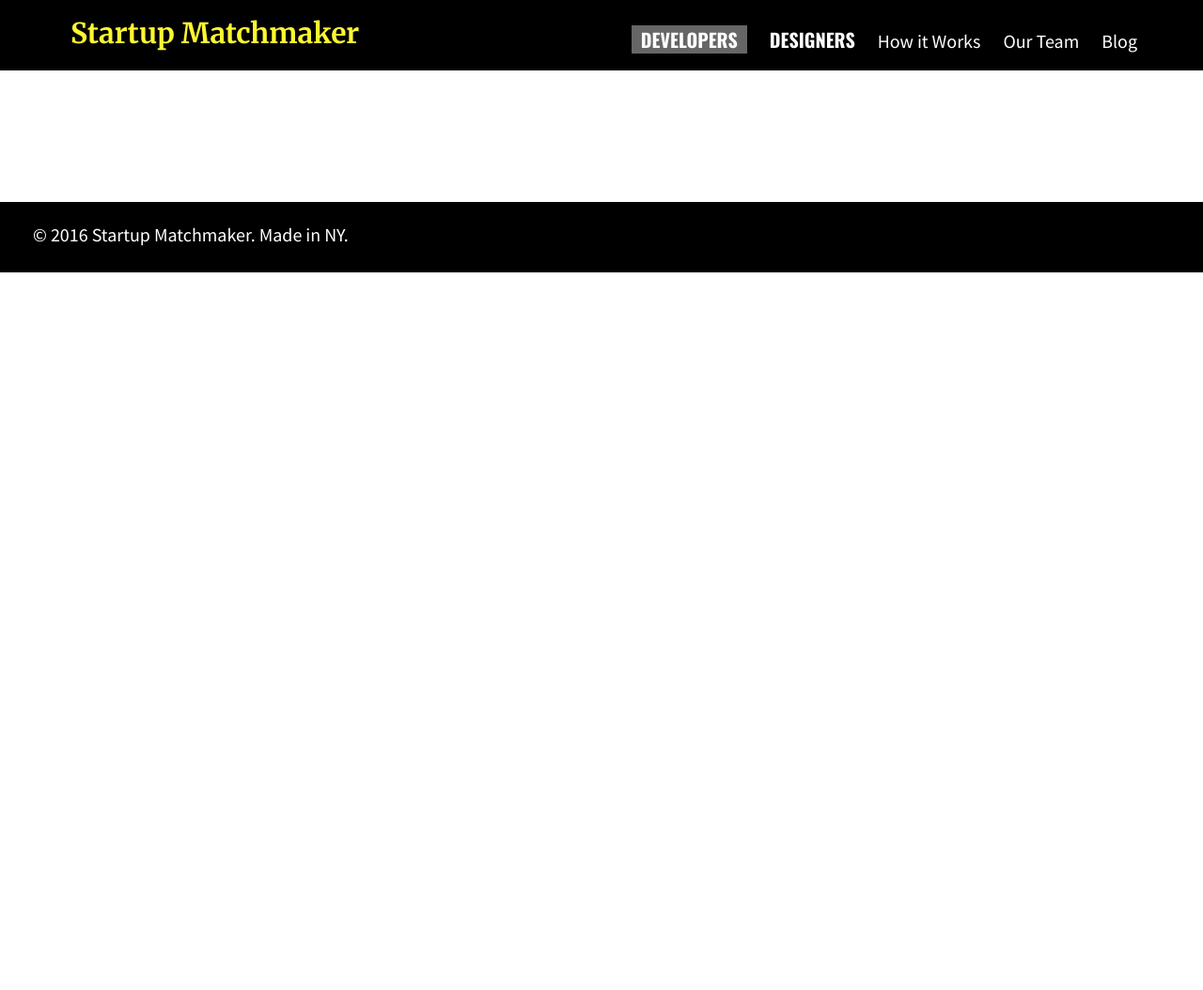
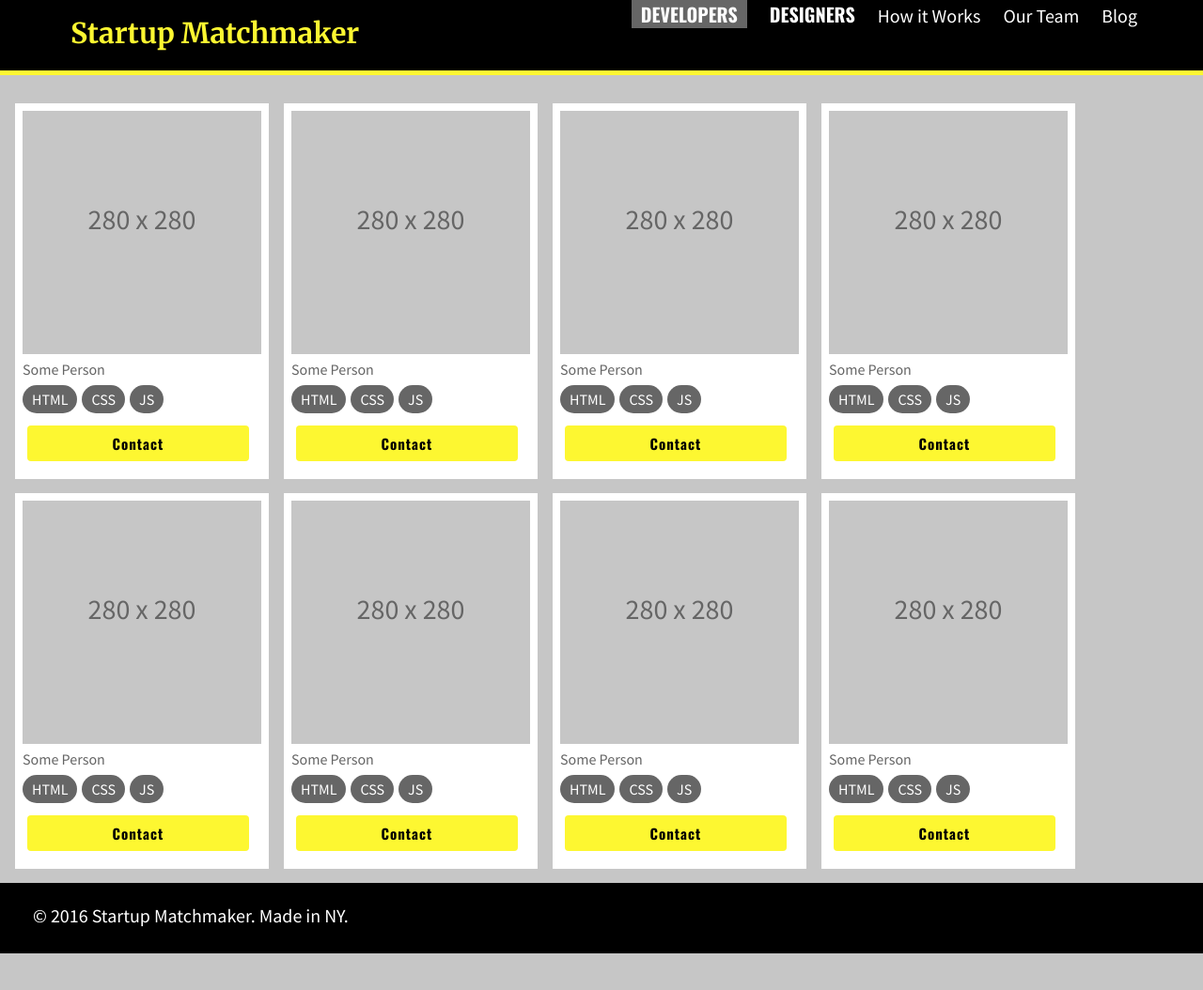
Before and after one commit to empecot/startup_matchmaker, a plain HTML site: page startup_matchmaker/pages/developers.html in a window 1280 px wide. Shown: the whole page at 94% size. Before the commit the page ends 800 px from the top, so only its background shows below. Drawn offline with nearby package versions, Linux system fonts and the light colour scheme; files that its build step writes are made by us from their sources.

Commit message:
Created Developers Grid, tried (and failed) to fix "Create a Profile" button.

```diff
--- a/startup_matchmaker/css/style.css
+++ b/startup_matchmaker/css/style.css
@@ -82,21 +82,19 @@ nav {
 	float: right;
 	width: 700px;
 	padding-right: 50px;
-	padding-top: 27px;
 	text-decoration: none;
+}
+.home_page {
+	padding-top: 30px;
 }
 a:hover {
 	color: #fdf731;
 }
-#blog {
+#developers {
 	background-color: #666666;
 	padding: 5px 10px 5px 10px;
 }
 #designers {
-	background-color: #666666;
-	padding: 5px 10px 5px 10px;
-}
-#developers {
 	background-color: #666666;
 	padding: 5px 10px 5px 10px;
 }
@@ -105,6 +103,10 @@ a:hover {
 	padding: 5px 10px 5px 10px;
 }
 #our_team {
+	background-color: #666666;
+	padding: 5px 10px 5px 10px;
+}
+#blog {
 	background-color: #666666;
 	padding: 5px 10px 5px 10px;
 }
@@ -159,7 +161,7 @@ a:hover {
 	background-position: center;
 }
 .meet_your_match {
-	width: 400px;
+	width: 475px;
 	height: 300px;
 	float: right;
 	padding: 40px 40px 50px 40px;
@@ -169,9 +171,19 @@ a:hover {
 	background-color: rgba(255,255,255,.85);
 	text-align: left;
 	line-height: 25px;
+	font-size: 20px;
 }
 .create {
-	padding: 5px 30px 5px 30px;
+	background-color: #fdf731;
+	text-align: center;
+	font-family: 'Oswald', sans-serif;
+	font-size: 15px;
+	font-weight: 700;
+	padding: 5px 50px 5px 50px;
+	border-radius: 4px;
+	letter-spacing: 1px;
+	margin-left: 20px;
+	margin-right: 15px;
 }
 h2 {
 	font-family: 'Source Sans Pro', sans-serif;
@@ -256,3 +268,57 @@ footer {
 	margin-top: 10px;
 	clear: both;
 }
+
+/*Developers Page*/
+
+.grey_block {
+	width: 100%;
+	height: 30px;
+	background-color: #c6c6c6;
+}
+.developers_page {
+	width: 100%;
+	height: 1000px;
+	background-color: #c6c6c6;
+}
+.boxes {
+	margin-left: 16px;
+	margin-bottom: 15px;
+	float: left;
+}
+.picture_box {
+	height: 275px;
+	width: 270px;
+	background-color: #c6c6c6;
+	border: 8px solid white;
+	font-size: 30px;
+	color: #666666;
+	padding-top: 100px;
+}
+.name_box {
+	color: #666666;
+	background-color: white;
+	height: 125px;
+	width: 270px;
+	text-align: left;
+	padding-left: 8px;
+}
+.languages {
+	color: white;
+	background-color: #666666;
+	border-radius: 15px;
+	padding: 5px 10px 5px 10px;
+	width: 50px;
+	display: inline;
+	margin-top: 10px;
+	margin-right: 5px;
+}
+.contact_dev {
+	width: 90%;
+	background-color: #fdf731;
+	border-radius: 4px;
+	border: none;
+	margin-left: 5px;
+	padding-right: 8px;
+	padding-left: 8px;
+}
--- a/startup_matchmaker/pages/developers.html
+++ b/startup_matchmaker/pages/developers.html
@@ -30,12 +30,123 @@
 		<li class="light_navs"><a href="pages/blog.html">Blog</a></li>
 	</ul>
 	</div>
+
 </header>
+<div class="yellow_line"></div>
+<div class="grey_block"></div>
 
+	<div class="developers_page">
+	<div class="boxes">
+		<div class="picture_box">
+		280 x 280
+		</div>
+		<div class="name_box">
+		Some Person
+		<br/><br/>
+		<div class="languages">HTML</div><div class="languages">CSS</div><div class="languages">JS</div>
+		<br/>
+		<button class="contact_dev">Contact</button>
+		</div>
+	</div>
 
+	<div class="developers_page">
+	<div class="boxes">
+		<div class="picture_box">
+		280 x 280
+		</div>
+		<div class="name_box">
+		Some Person
+		<br/><br/>
+		<div class="languages">HTML</div><div class="languages">CSS</div><div class="languages">JS</div>
+		<br/>
+		<button class="contact_dev">Contact</button>
+		</div>
+	</div>
 
+	<div class="developers_page">
+	<div class="boxes">
+		<div class="picture_box">
+		280 x 280
+		</div>
+		<div class="name_box">
+		Some Person
+		<br/><br/>
+		<div class="languages">HTML</div><div class="languages">CSS</div><div class="languages">JS</div>
+		<br/>
+		<button class="contact_dev">Contact</button>
+		</div>
+	</div>
 
-<br/><br/><br/><br/><br/><br/><br/><br/><br/>
+	<div class="developers_page">
+	<div class="boxes">
+		<div class="picture_box">
+		280 x 280
+		</div>
+		<div class="name_box">
+		Some Person
+		<br/><br/>
+		<div class="languages">HTML</div><div class="languages">CSS</div><div class="languages">JS</div>
+		<br/>
+		<button class="contact_dev">Contact</button>
+		</div>
+	</div>
+
+	<div class="developers_page">
+	<div class="boxes">
+		<div class="picture_box">
+		280 x 280
+		</div>
+		<div class="name_box">
+		Some Person
+		<br/><br/>
+		<div class="languages">HTML</div><div class="languages">CSS</div><div class="languages">JS</div>
+		<br/>
+		<button class="contact_dev">Contact</button>
+		</div>
+	</div>
+
+	<div class="developers_page">
+	<div class="boxes">
+		<div class="picture_box">
+		280 x 280
+		</div>
+		<div class="name_box">
+		Some Person
+		<br/><br/>
+		<div class="languages">HTML</div><div class="languages">CSS</div><div class="languages">JS</div>
+		<br/>
+		<button class="contact_dev">Contact</button>
+		</div>
+	</div>
+
+	<div class="developers_page">
+		<div class="boxes">
+		<div class="picture_box">
+		280 x 280
+		</div>
+		<div class="name_box">
+		Some Person
+		<br/><br/>
+		<div class="languages">HTML</div><div class="languages">CSS</div><div class="languages">JS</div>
+		<br/>
+		<button class="contact_dev">Contact</button>
+		</div>
+	</div>
+
+	<div class="developers_page">
+		<div class="boxes">
+		<div class="picture_box">
+		280 x 280
+		</div>
+		<div class="name_box">
+		Some Person
+		<br/><br/>
+		<div class="languages">HTML</div><div class="languages">CSS</div><div class="languages">JS</div>
+		<br/>
+		<button class="contact_dev">Contact</button>
+		</div>
+	</div>
+
 <footer>&copy; 2016 Startup Matchmaker. Made in NY.</footer>
 
 </body>
```
Also changed, not shown: startup_matchmaker/index.html (+3 -1 lines), startup_matchmaker/pages/blog.html (+1 -1 lines), startup_matchmaker/pages/designers.html (+1 -1 lines), startup_matchmaker/pages/how_it_works.html (+1 -1 lines), startup_matchmaker/pages/our_team.html (+1 -1 lines).
